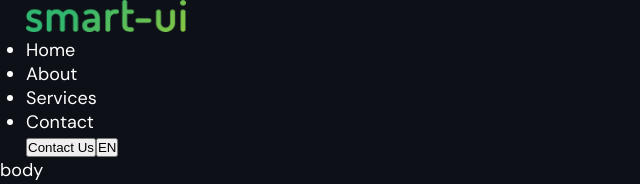
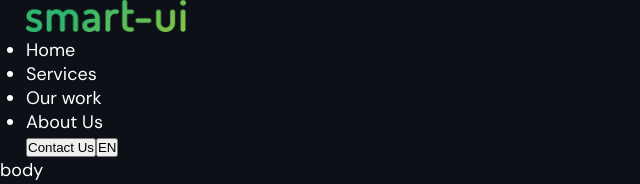
Before and after one commit to dev-smart-ui/smart-ui, a Next.js app: page / in a window 1280 px wide. Shown: the top 184 px of the page, without its empty margins (0-640 px from the left). Built offline with nearby package versions, Linux system fonts and the light colour scheme.

Commit message:
feat: change nav links

```diff
--- a/src/components/Header/Header.tsx
+++ b/src/components/Header/Header.tsx
@@ -24,13 +24,13 @@ export const Header = () => {
                 <a href="/">Home</a>
               </li>
               <li>
-                <a href="/about">About</a>
-              </li>
-              <li>
                 <a href="/services">Services</a>
               </li>
               <li>
-                <a href="/contact">Contact</a>
+                <a href="/our-work">Our work</a>
+              </li>
+              <li>
+                <a href="/about-us">About Us</a>
               </li>
             </ul>
           </nav>
```
